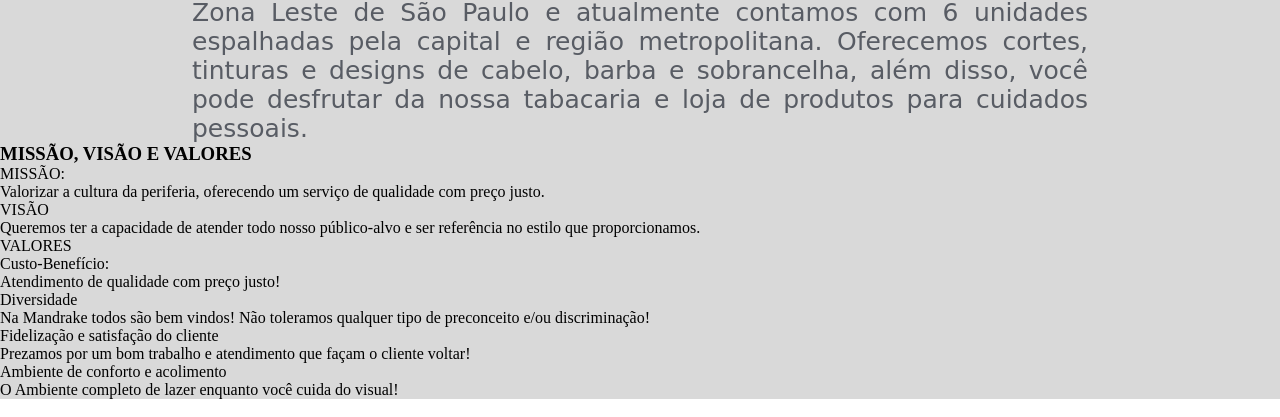
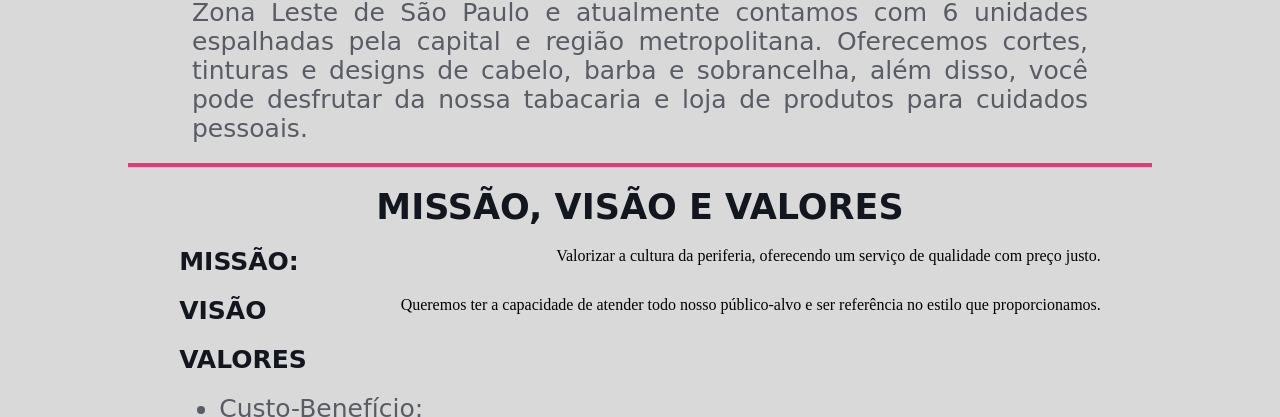
Before and after one commit to thaihc/MandrakeBarbearia, a plain HTML site: page src/html/sobre.html in a window 1280 px wide. Shown: the part 949-1366 px from the top of the page. Drawn offline with nearby package versions, Linux system fonts and the light colour scheme; a web font is replaced by a local one.

Commit message:
stilizando a section de informações sobre a barbearia

```diff
--- a/src/css/sobre.css
+++ b/src/css/sobre.css
@@ -32,3 +32,79 @@
   color: var(--secundaria);
   text-align: justify;
 }
+
+.maisInfo {
+  padding-top: 20px;
+  padding-bottom: 20px;
+  display: flex;
+  flex-direction: column;
+  width: 100%;
+  height: 60%;
+  align-items: center;
+  justify-content: space-evenly;
+}
+
+.maisInfo > h3 {
+  padding-top: 20px;
+  font-size: 35px;
+  font-family: var(--off);
+  color: var(--sobre);
+  width: 80%;
+  border-top: 4px solid var(--primaria);
+  text-align: center;
+}
+
+.maisInfo > div {
+  width: 80%;
+  display: flex;
+  flex-direction: column;
+  align-items: center;
+  justify-content: space-evenly;
+}
+
+.missao,
+.visao {
+  display: flex;
+  width: 90%;
+  justify-content: space-between;
+  padding-top: 20px;
+}
+
+.negrito {
+  font-size: 25px;
+  font-weight: bold;
+  font-family: var(--off);
+  color: var(--sobre);
+}
+
+.txt {
+  font-size: 25px;
+  font-family: var(--bellota);
+  color: var(--secundaria);
+  justify-content: center;
+  width: 85%;
+  text-align: justify;
+}
+
+.valores {
+  padding-top: 20px;
+  width: 90%;
+  display: flex;
+  flex-direction: column;
+  justify-content: space-evenly;
+}
+
+li {
+  padding-top: 20px;
+  font-size: 25px;
+  font-family: var(--bellota);
+  color: var(--secundaria);
+  margin-left: 40px;
+}
+
+ul > p {
+  font-size: 20px;
+  font-family: var(--bellota);
+  color: var(--secundaria);
+  margin-left: 50px;
+}
```
